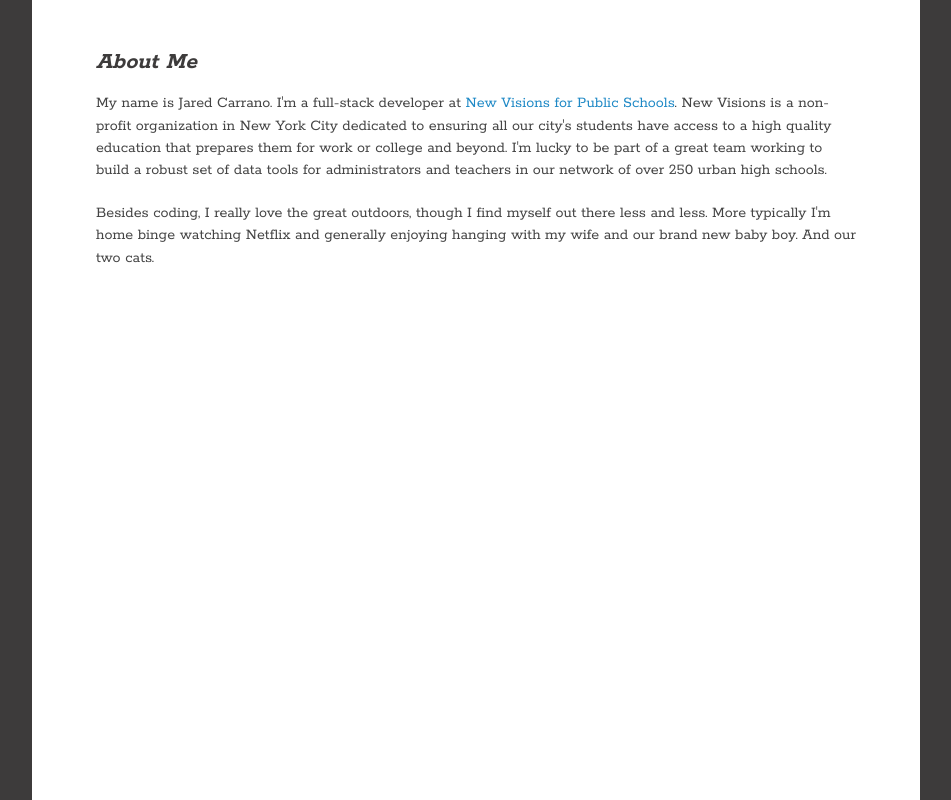
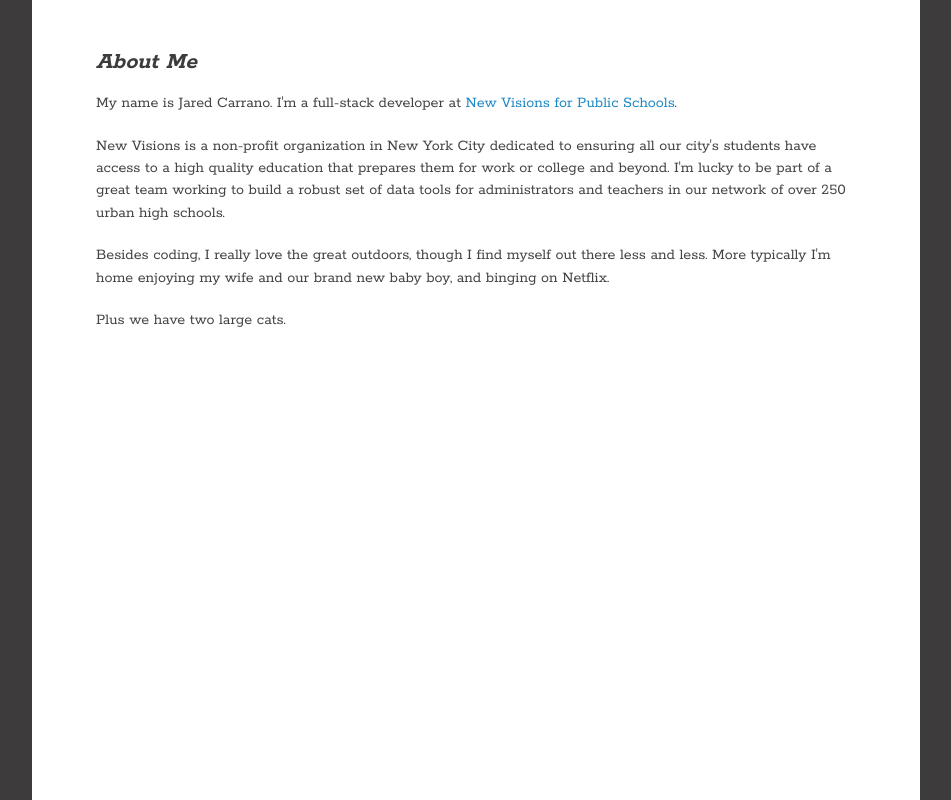
Before and after one commit to JCarran0/JCarran0.github.io, a plain HTML site: page views/about/about.html in a window 1280 px wide. Shown: the whole page, without its empty margins (168-1119 px from the left). Drawn offline with Linux system fonts and the light colour scheme.

Commit message:
adds overflow and breaks up text

```diff
--- a/views/about/about.html
+++ b/views/about/about.html
@@ -15,14 +15,18 @@
       <div class="sectionTitle">
         <h1>About Me</h1>
       </div>
-      <p>My name is Jared Carrano. I'm a full-stack developer at
-        <a href="https://www.newvisions.org/">New Visions for Public Schools</a>.
+      <p>
+        My name is Jared Carrano. I'm a full-stack developer at
+        <a href="https://www.newvisions.org/">New Visions for Public Schools</a>.</p>
+      <p>
         New Visions is a non-profit organization in New York City dedicated to ensuring all our city's students have access
         to a high quality education that prepares them for work or college and beyond. I'm lucky to be part of a great team
         working to build a robust set of data tools for administrators and teachers in our network of over 250 urban high
         schools.
       </p>
-      <p>Besides coding, I really love the great outdoors, though I find myself out there less and less. More typically I'm home binge watching Netflix and generally enjoying hanging with my wife and our brand new baby boy. And our two cats.</p>
+      <p>
+        Besides coding, I really love the great outdoors, though I find myself out there less and less. More typically I'm home enjoying my wife and our brand new baby boy, and binging on Netflix.</p>
+      <p>Plus we have two large cats.</p>
     </div>
   </div>
 </body>
--- a/views/about/styles.css
+++ b/views/about/styles.css
@@ -8,6 +8,7 @@ body {
   position: absolute;
   top: 0;
   bottom: 0;
+  overflow-y: scroll;
 }
 
 .section {
```
